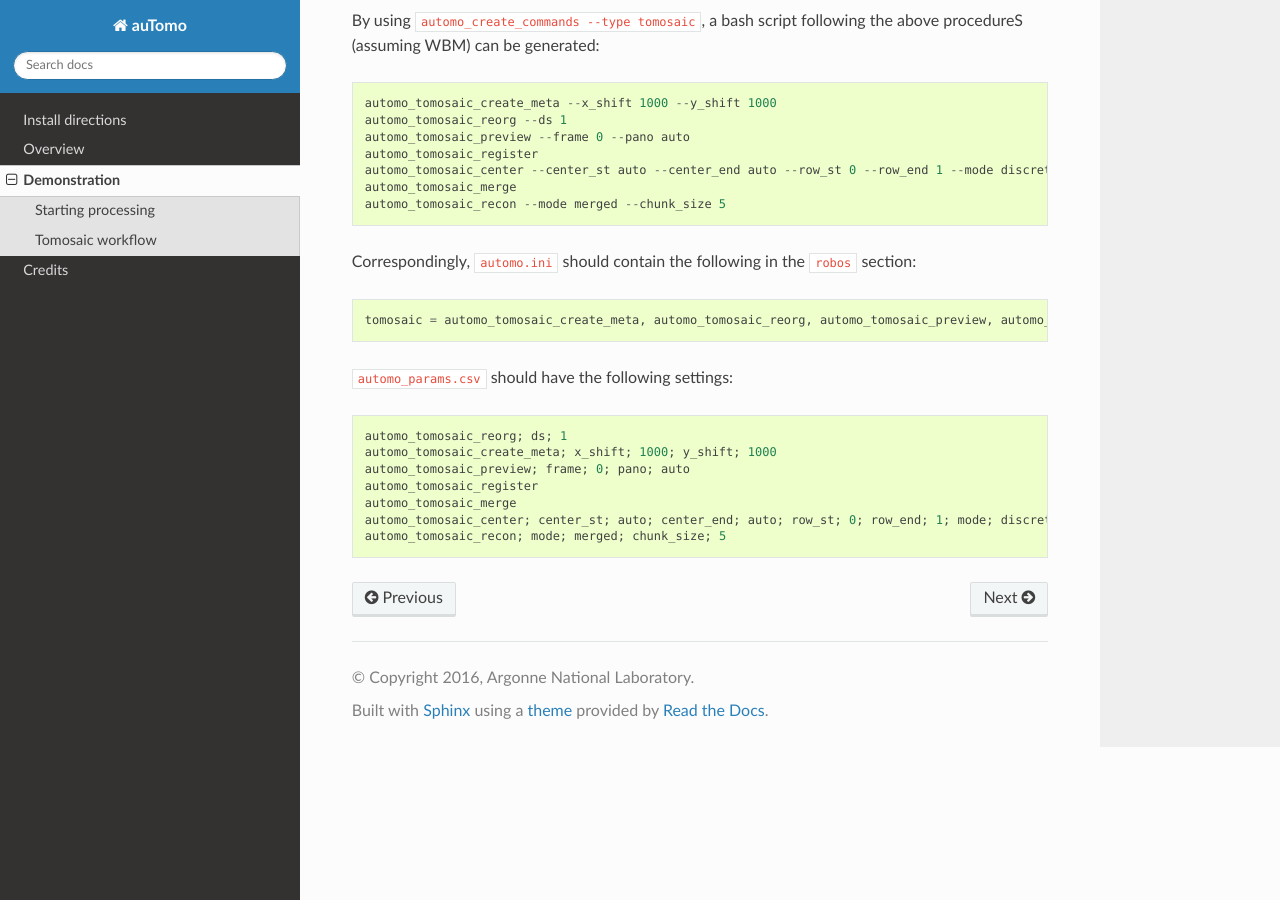
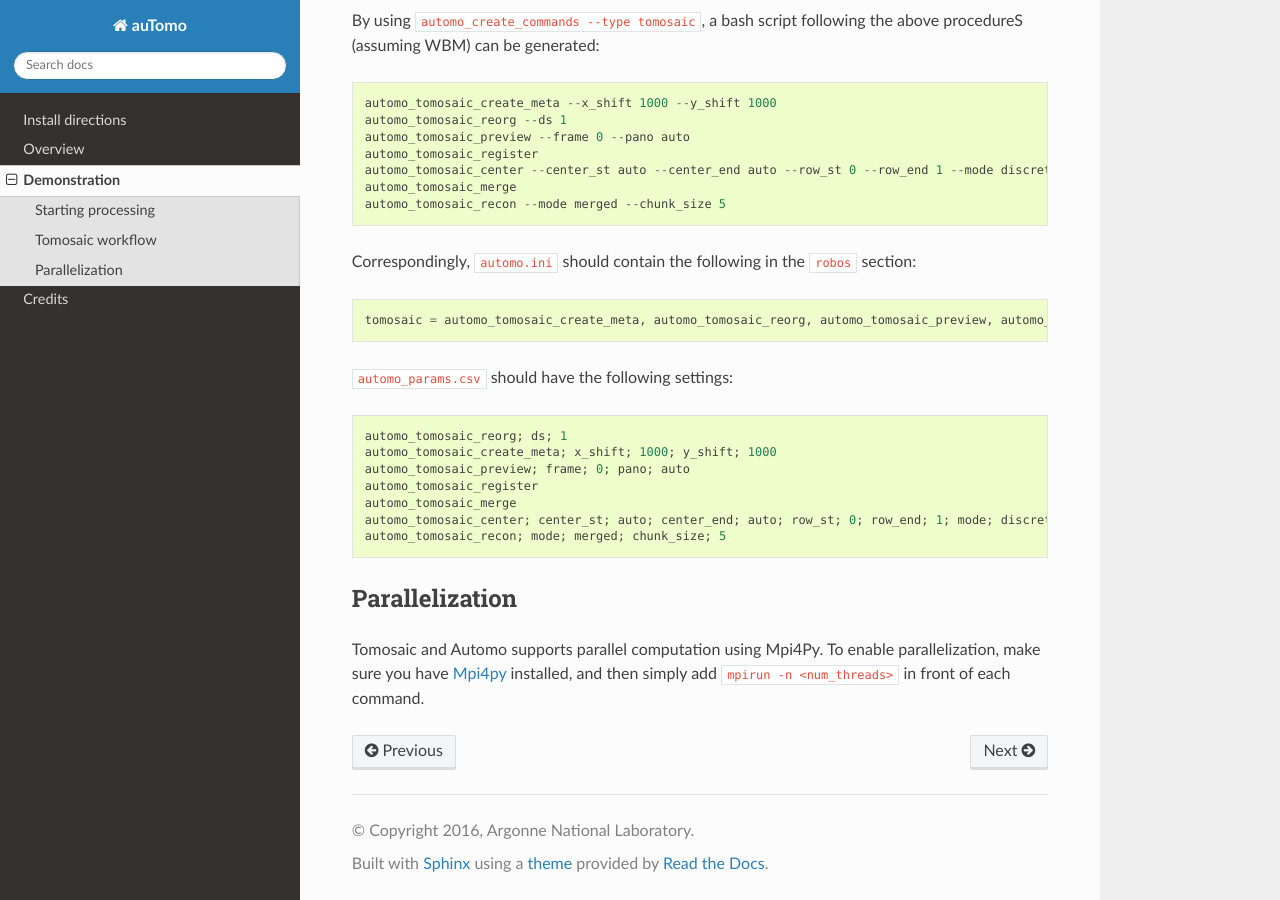
Before and after one commit to decarlof/automo, a Sphinx documentation site: the page built from doc/source/demo.rst, in a window 1280 px wide and 900 px high, scrolled down 2541 px. Built offline with Sphinx 7.4.7 and the Read the Docs theme 2.0.0, drawn with Linux system fonts in a browser that asks for light colours.

Commit message:
all docs

```diff
--- a/doc/source/demo.rst
+++ b/doc/source/demo.rst
@@ -112,3 +112,11 @@ Correspondingly, ``automo.ini`` should contain the following in the ``robos`` se
     automo_tomosaic_merge
     automo_tomosaic_center; center_st; auto; center_end; auto; row_st; 0; row_end; 1; mode; discrete
     automo_tomosaic_recon; mode; merged; chunk_size; 5
+
+
+Parallelization
+===============
+
+Tomosaic and Automo supports parallel computation using Mpi4Py. To enable parallelization, make sure you have
+`Mpi4py <https://mpi4py.readthedocs.io/en/stable/>`_ installed, and then simply add ``mpirun -n <num_threads>``
+in front of each command.
```
Also changed, not shown: 2 other files.
